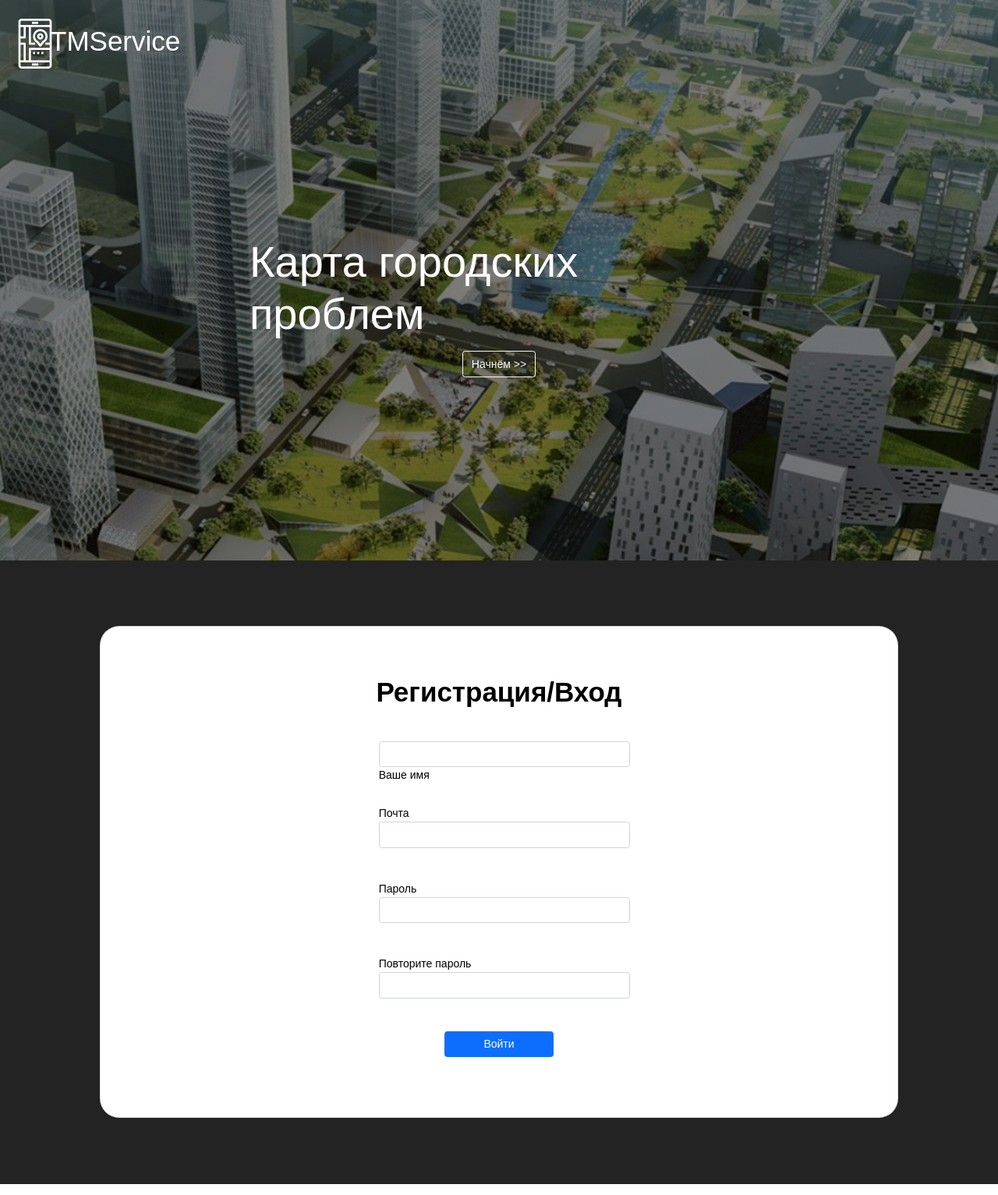
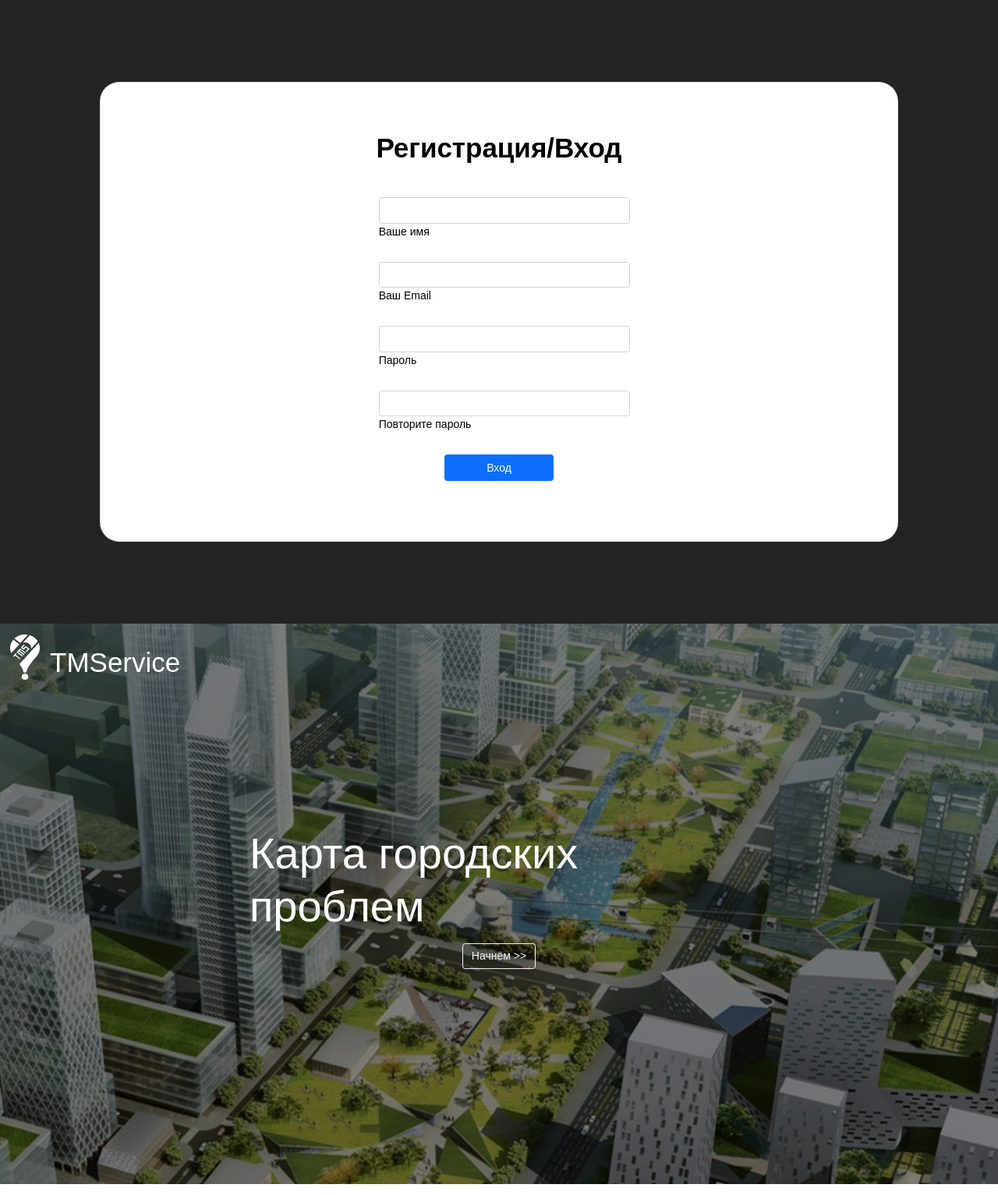
Before and after one commit to alkokovad/TMService, a Flask app: page / in a window 1280 px wide. Shown: the top 1533 px of the page at 78% size. Run offline with Flask 2, Linux system fonts and the light colour scheme; some libraries are stand-ins or nearby versions.

Commit message:
finally... obamium

```diff
--- a/forms/registerform.py
+++ b/forms/registerform.py
@@ -1,12 +1,12 @@
 from flask_wtf import FlaskForm
-from wtforms import PasswordField, StringField, TextAreaField, SubmitField
+from wtforms import PasswordField, SubmitField, TextAreaField
 from wtforms.fields.html5 import EmailField
 from wtforms.validators import DataRequired
 
 
 class RegisterForm(FlaskForm):
-    email = EmailField('Почта', validators=[DataRequired()])
+    name = TextAreaField('Ваше имя', validators=[DataRequired()])
+    email = EmailField('Ваш email', validators=[DataRequired()])
     password = PasswordField('Пароль', validators=[DataRequired()])
     password_again = PasswordField('Повторите пароль', validators=[DataRequired()])
-    name = StringField('Имя пользователя', validators=[DataRequired()])
-    submit = SubmitField('Войти')
+    submit = SubmitField('Вход')
--- a/main.py
+++ b/main.py
@@ -1,5 +1,5 @@
 from data.User import User
-from flask import Flask, render_template
+from flask import Flask, render_template, request
 from forms.registerform import RegisterForm
 from werkzeug.utils import redirect
 
@@ -28,22 +28,6 @@ def main_page():
 def registration():
     form = RegisterForm()
     if form.validate_on_submit():
-        if form.password.data != form.password_again.data:
-            return render_template('register.html', title='Регистрация',
-                                   form=form,
-                                   message="Пароли не совпадают")
-        db_sess = db_session.create_session()
-        if db_sess.query(User).filter(User.email == form.email.data).first():
-            return render_template('register.html', title='Регистрация',
-                                   form=form,
-                                   message="Такой пользователь уже есть или ваш пароль не подходит")
-        user = User(
-            name=form.name.data,
-            email=form.email.data,
-        )
-        user.set_password(form.password.data)
-        db_sess.add(user)
-        db_sess.commit()
         return redirect('/main')
     return render_template('register.html', form=form)
 
--- a/static/css/main.css
+++ b/static/css/main.css
@@ -3,6 +3,10 @@
     top: 50%;
     left: 50%;
     transform: translate(-50%, -50%);
+}
+.lefted {
+    position: absolute;
+    left: 10%;
 }
 .bg-fon {
     background-color:rgba(0,0,0,.3);
--- a/templates/base.html
+++ b/templates/base.html
@@ -66,7 +66,57 @@ function init () {
             });
         }
     });
+clusterer = new ymaps.Clusterer({
+            preset: 'islands#invertedVioletClusterIcons',
+            clusterHideIconOnBalloonOpen: false,
+            geoObjectHideIconOnBalloonOpen: false
+        });
+    clusterer.events
+        .add(['mouseenter', 'mouseleave'], function (e) {
+            var target = e.get('target'),
+                type = e.get('type');
+            if (typeof target.getGeoObjects != 'undefined') {
+                if (type == 'mouseenter') {
+                    target.options.set('preset', 'islands#invertedPinkClusterIcons');
+                } else {
+                    target.options.set('preset', 'islands#invertedVioletClusterIcons');
+                }
+            } else {
+                // Событие произошло на геообъекте.
+                if (type == 'mouseenter') {
+                    target.options.set('preset', 'islands#pinkIcon');
+                } else {
+                    target.options.set('preset', 'islands#violetIcon');
+                }
+            }
+        });
 
+    var getPointData = function (index) {
+            return {
+                balloonContentBody: 'метка <strong>' + index + '</strong>',
+                clusterCaption: 'метка <strong>' + index + '</strong>'
+            };
+        },
+        getPointOptions = function () {
+            return {
+                preset: 'islands#violetIcon'
+            };
+        },
+        points = [
+         [59.921415, 30.287805], [59.931167, 30.326128], [60.005721, 30.374188]
+        ],
+        geoObjects = [];
+
+    for(var i = 0, len = points.length; i < len; i++) {
+        geoObjects[i] = new ymaps.Placemark(points[i], getPointData(i), getPointOptions());
+    }
+
+    clusterer.add(geoObjects);
+    myMap.geoObjects.add(clusterer);
+
+    myMap.setBounds(clusterer.getBounds(), {
+        checkZoomRange: true
+    });
     myMap.geoObjects.add(myPlacemark);
 }
 
@@ -110,14 +160,13 @@ function init () {
     </style>
 </head>
 <body>
-
-<div class="img__container">
+{% block content %}{% endblock content %}
+<div class="img__container" style="position: relative">
     <img src="static/img/кайф.jpg" class="img-fluid" alt="" ;
          style="filter: brightness(50%); width: 100%">
-    <img class="img_fluid" src="static/img/icon.png" alt="" ;
-         style="position: absolute; top: 3%; left: 1%; index-z: 100">
+    <img class="img_fluid" src="static/img/tmsw.png" alt="" ;
+         style="position: absolute; top: 2%; left: 1%; index-z: 100; width: 3%; height: 8%">
     <h1 class="display-6" style="color: #FFFFFF; position: absolute; top: 4%; left: 5%; index-z: 100">TMService</h1>
-
     <div class="centered">
         <h1 class="display-3" style="color: #FFFFFF">Карта городских проблем</h1>
         <p><a href="#top">
@@ -140,12 +189,42 @@ function init () {
         </a></p>
     </div>
 </div>
-{% block content %}{% endblock content %}
 <p><a name="top"></a></p>
 <div id="map"></div>
-<div class="p-3 mb-2 bg-dark text-white" style="height: 200px; width: 100%"></div>
+<div class="container" style="position: relative; margin: 0; padding: 0; height: 300px; width: 100%">
+    <div class="lefted">
+        <h1 class="display-3" style="color: #000000">О проекте</h1>
+    </div>
+    <h2 class="display-6" style="color: #000000; position: absolute">Наш проект нацелен на решение проблем социального,
+        инфраструктурного, экологического и другого характера</h2>
+</div>
+<div class="p-3 mb-2 bg-dark text-white" style="height: 100px"></div>
 <script src="https://cdn.jsdelivr.net/npm/bootstrap@5.1.1/dist/js/bootstrap.bundle.min.js"
         integrity="sha384-/bQdsTh/da6pkI1MST/rWKFNjaCP5gBSY4sEBT38Q/9RBh9AH40zEOg7Hlq2THRZ"
         crossorigin="anonymous"></script>
+<script>
+            var section = document.getElementById('section');
+            up.innerHTML = "Click on button to remove the element.";
+
+            function GFG_Fun() {
+                section.parentNode.removeChild(section);
+                down.innerHTML = "Element is removed.";
+            }
+
+
+
+
+
+
+
+
+
+
+
+
+
+
+
+</script>
 </body>
 </html>
--- a/templates/register.html
+++ b/templates/register.html
@@ -1,7 +1,7 @@
 {% extends "base.html" %}
 
 {% block content %}
-<section class="vh-100" style="background-color: #232323; index-z: 150">
+<section class="vh-100" id="section" style="background-color: #232323; index-z: 150">
     <div class="container h-100">
         <div class="row d-flex justify-content-center align-items-center h-100">
             <div class="col-lg-12 col-xl-11">
@@ -17,7 +17,7 @@
                                     <div class="d-flex flex-row align-items-center mb-4">
                                         <i class="fas fa-user fa-lg me-3 fa-fw"></i>
                                         <div class="form-outline flex-fill mb-0">
-                                            <input type="name" id="form3Example1c" class="form-control"/>
+                                            <input type="text" id="form3Example1c" class="form-control"/>
                                             <label class="form-label" for="form3Example1c">Ваше имя</label>
                                         </div>
                                     </div>
@@ -25,44 +25,29 @@
                                     <div class="d-flex flex-row align-items-center mb-4">
                                         <i class="fas fa-envelope fa-lg me-3 fa-fw"></i>
                                         <div class="form-outline flex-fill mb-0">
-                                            {{ form.email.label }}<br>
-                                            {{ form.email(class="form-control", type="email") }}<br>
-                                            {% for error in form.email.errors %}
-                                            <p class="alert alert-danger" role="alert">
-                                                {{ error }}
-                                            </p>
-                                            {% endfor %}
+                                            <input type="email" id="form3Example3c" class="form-control"/>
+                                            <label class="form-label" for="form3Example3c">Ваш Email</label>
                                         </div>
                                     </div>
 
                                     <div class="d-flex flex-row align-items-center mb-4">
                                         <i class="fas fa-lock fa-lg me-3 fa-fw"></i>
                                         <div class="form-outline flex-fill mb-0">
-                                            {{ form.password.label }}<br>
-                                            {{ form.password(class="form-control", type="password") }}<br>
-                                            {% for error in form.password.errors %}
-                                            <p class="alert alert-danger" role="alert">
-                                                {{ error }}
-                                            </p>
-                                            {% endfor %}
+                                            <input type="password" id="form3Example4c" class="form-control"/>
+                                            <label class="form-label" for="form3Example4c">Пароль</label>
                                         </div>
                                     </div>
 
                                     <div class="d-flex flex-row align-items-center mb-4">
                                         <i class="fas fa-key fa-lg me-3 fa-fw"></i>
                                         <div class="form-outline flex-fill mb-0">
-                                            {{ form.password_again.label }}<br>
-                                            {{ form.password_again(class="form-control", type="password") }}<br>
-                                            {% for error in form.password_again.errors %}
-                                            <p class="alert alert-danger" role="alert">
-                                                {{ error }}
-                                            </p>
-                                            {% endfor %}
+                                            <input type="password" id="form3Example4cd" class="form-control"/>
+                                            <label class="form-label" for="form3Example4cd">Повторите пароль</label>
                                         </div>
                                     </div>
 
                                     <div class="d-flex justify-content-center mx-4 mb-3 mb-lg-4">
-                                        <p>{{ form.submit(type="submit", class="btn btn-primary") }}</p>
+                                        <p>{{ form.submit(type="submit", class="btn btn-primary", onClick="GFG_Fun()") }}</p>
                                         {{message}}
                                     </div>
 
@@ -76,4 +61,5 @@
         </div>
     </div>
 </section>
+</form>
 {% endblock %}
```
Also changed, not shown: data/User.py (+1 -12 lines), static/img/icon.png (deleted), static/img/tmsw.png (added).
